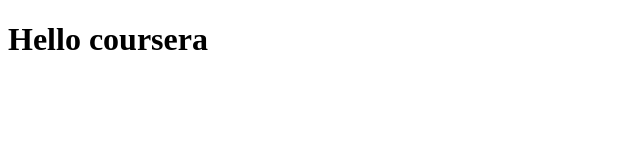
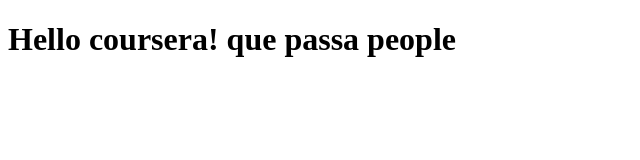
Before and after one commit to Arnau123/coursera-test, a plain HTML site: page site/index.html in a window 1280 px wide. Shown: the whole page, without its empty margins (0-640 px from the left). Drawn offline with Linux system fonts and the light colour scheme.

Commit message:
Small addition to our page content

```diff
--- a/site/index.html
+++ b/site/index.html
@@ -4,6 +4,6 @@
 	<title>Hello COursera!</title>
 </head>
 <body>
-<h1>Hello coursera</h1>
+<h1>Hello coursera! que passa people</h1>
 </body>
 </html>
```
